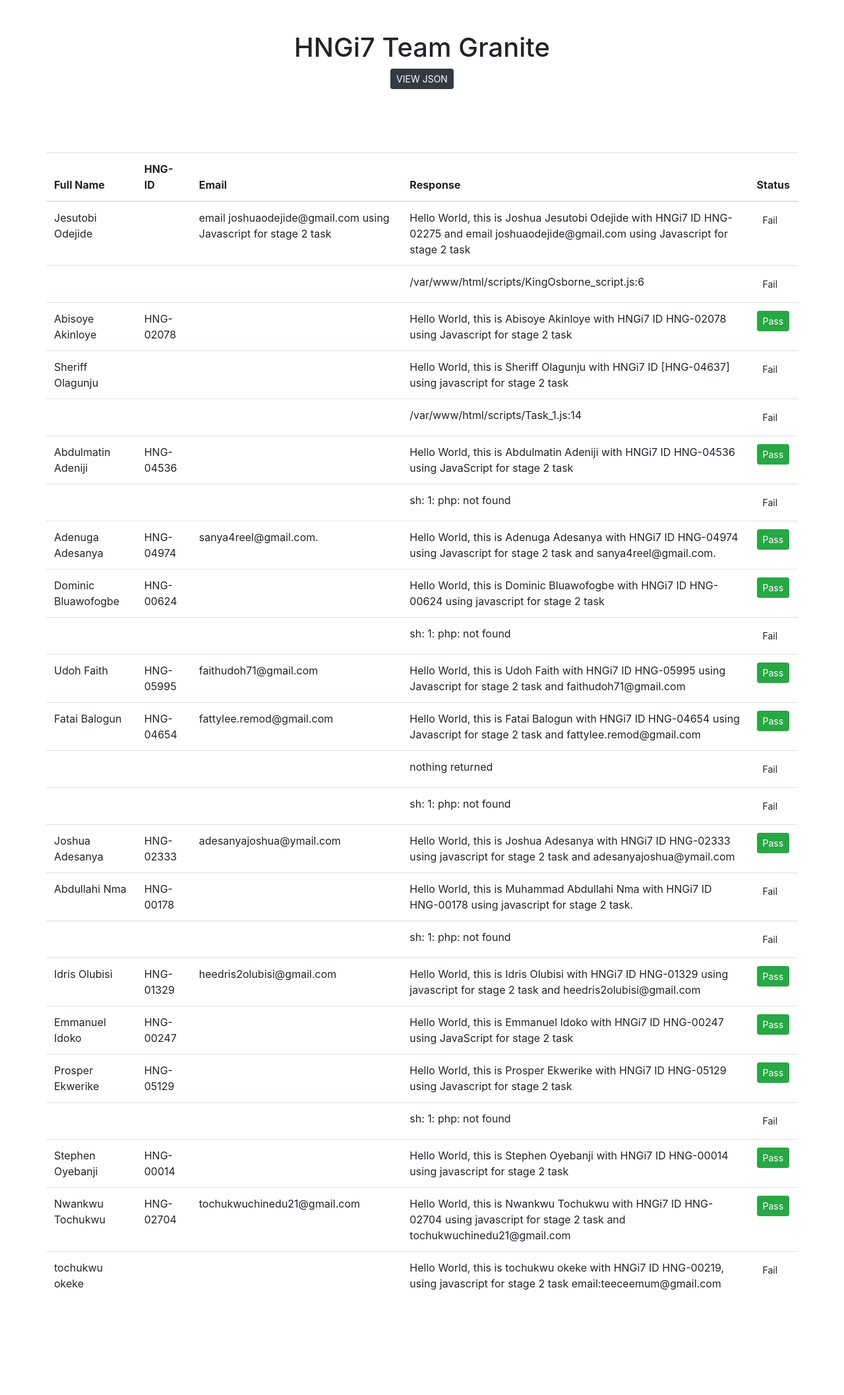
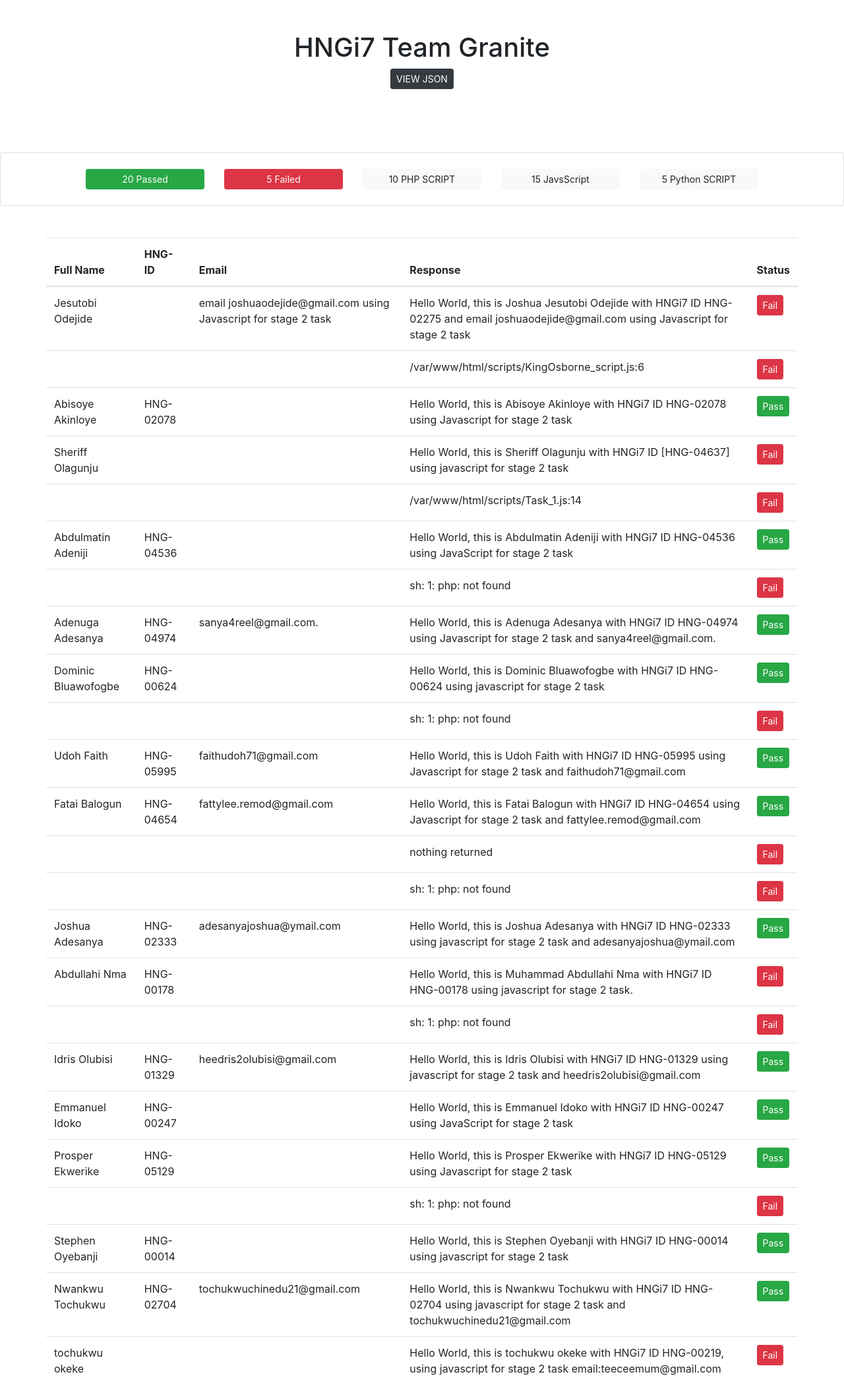
Before and after one commit to team-granite/HNGi7-First-Task, a PHP site: page / in a window 1280 px wide. Shown: the whole page at 66% size. Before the commit the page ends 1955 px from the top, so only its background shows below. Run offline with PHP 8.4, Linux system fonts and the light colour scheme.

Commit message:
add new html changes

```diff
--- a/index.php
+++ b/index.php
@@ -99,7 +99,7 @@ for ($counter = 0; $counter < count($nfiles); $counter++){
             <td >".$id."</td>
             <td >".$email."</td>
             <td>".$userStrings."</td>
-            <td> <span class='btn btn-failure btn-disabled btn-sm'>Fail</span></td>
+            <td> <span class='btn btn-danger btn-disabled btn-sm'>Fail</span></td>
         </tr>";
         $obj = [
             "file" => $file,
@@ -133,6 +133,27 @@ if (isset($_GET['json'])){
     <div class='container p-5 text-center'>
         <h1>HNGi7 Team Granite </h1>
         <a href='?json' class='btn btn-dark btn-sm'>VIEW JSON</a>
+	</div>
+	<div class='card mt-5 p-4'>
+            <div class='row'>
+                <div class='col-1'></div>
+                <div class='col-2'>
+                    <span class='btn btn-success btn-disabled btn-sm btn-block'>20 Passed</span>
+                </div>
+                <div class='col-2'>
+                    <span class='btn btn-danger btn-disabled btn-sm btn-block'>5 Failed</span>
+                </div>
+                <div class='col-2'>
+                    <span class='btn btn-light btn-disabled btn-sm btn-block'>10 PHP SCRIPT</span>
+                </div>
+                <div class='col-2'>
+                    <span class='btn btn-light btn-disabled btn-sm btn-block'>15 JavsScript</span>
+                </div>
+                <div class='col-2'>
+                    <span class='btn btn-light btn-disabled btn-sm btn-block'>5 Python SCRIPT</span>
+                </div>
+            </div>
+        </div>
     </div>
     <div class='container mt-5 p-0'>
         <div class='row'>
```
